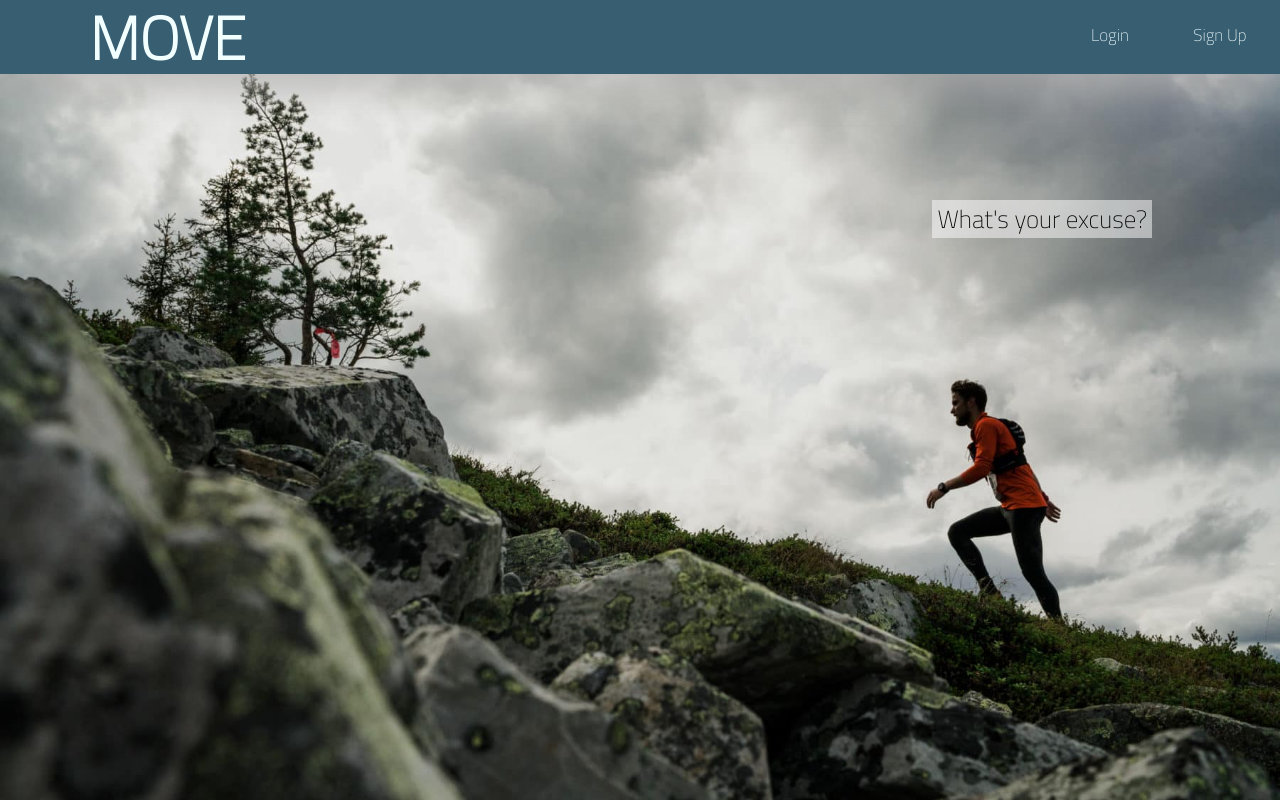
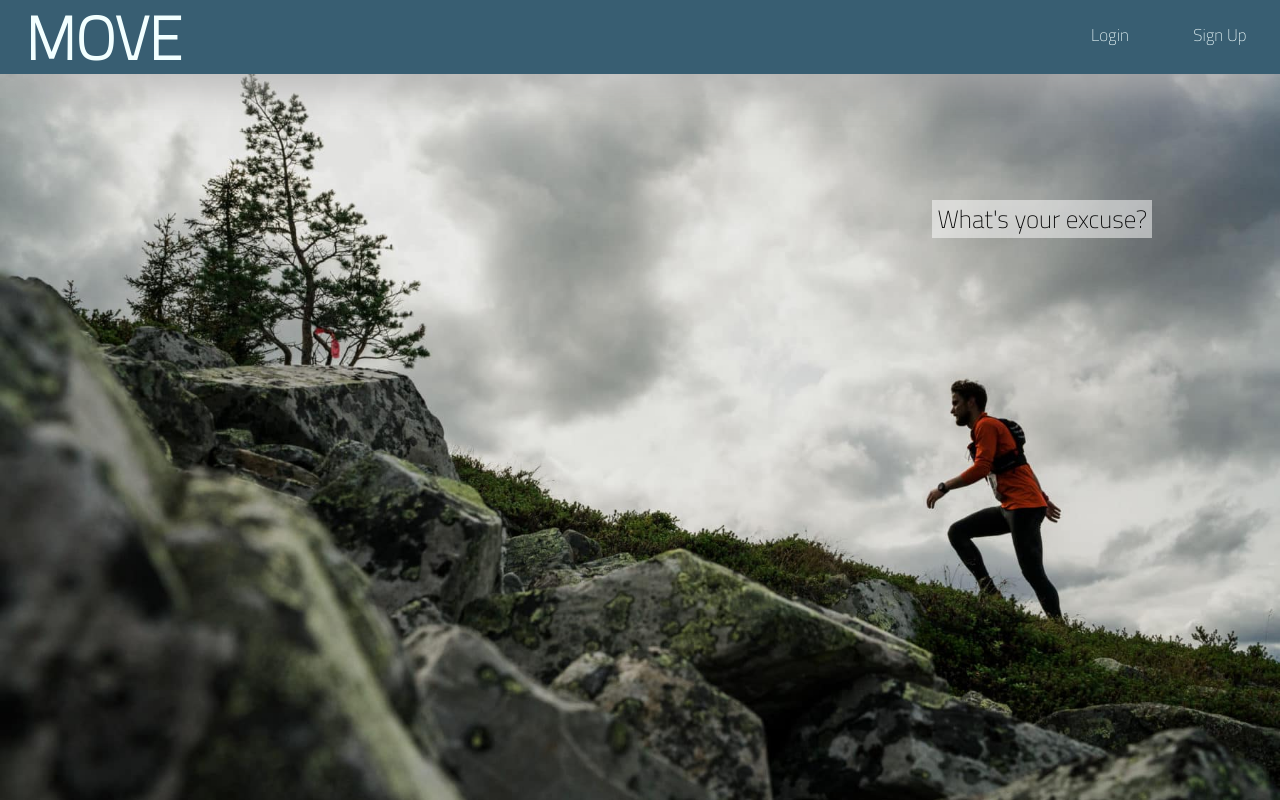
Before and after one commit to cogrod17/move, a React (Create React App) app in the folder client/: page / in a window 1280 px wide. Built offline with nearby package versions, Linux system fonts and the light colour scheme.

Commit message:
updates :/

```diff
--- a/client/src/components/App.js
+++ b/client/src/components/App.js
@@ -11,6 +11,8 @@ import EditImage from "./profile/EditImage";
 import EditProfile from "./profile/EditProfile";
 import NewChat from "./chat/NewChat";
 import NewWorkout from "./profile/NewWorkout";
+import Login from "./landing/Login";
+import SignUp from "./landing/SignUp";
 import history from "../history";
 import "../styles/app.css";
 import Feed from "./feed/Feed";
--- a/client/src/components/landing/Landing.js
+++ b/client/src/components/landing/Landing.js
@@ -17,7 +17,6 @@ class Landing extends Component {
         <div className="landing-img-container">
           <img className="landing-img" src={pic} alt="landing-pic" />
         </div>
-        <div className="landing-title">MOVE</div>
         <Login />
         <SignUp />
       </div>
--- a/client/src/components/landing/landingStyles.css
+++ b/client/src/components/landing/landingStyles.css
@@ -16,27 +16,12 @@
 .landing-quote {
   position: absolute;
   background: rgba(255, 255, 255, 0.5);
-  z-index: 1;
   top: 25%;
   right: 10%;
   font-size: 25px;
   padding: 0 5px;
+  z-index: 1;
 }
-
-/*
-.modal-container {
-  position: absolute;
-  left: 50%;
-  top: 50%;
-  transform: translate(-50%, -50%);
-  background-color: rgba(255, 255, 255, 0.8);
-
-
-
-
-  padding-bottom: 10px;
-}
-*/
 
 .form-field {
   position: relative;
--- a/client/src/components/profile/profileStyle.css
+++ b/client/src/components/profile/profileStyle.css
@@ -24,7 +24,7 @@
   display: flex;
   background-color: var(--sectionBackground);
   box-shadow: var(--boxShadow);
-  /*border: #385e72 solid 1px;*/
+
   border-top: var(--borderMain);
   border-radius: 20px;
   flex-direction: column;
@@ -43,9 +43,8 @@
 .history-container {
   display: flex;
   flex-direction: column;
-  max-width: 105%;
-  min-width: 105%;
-
+  max-width: 110%;
+  min-width: 110%;
   align-items: left;
 }
 
--- a/client/src/styles/app.css
+++ b/client/src/styles/app.css
@@ -18,12 +18,12 @@
 }
 
 .app {
+  position: relative;
   font-size: 17px;
   min-height: 100vh;
-  position: relative;
-  top: 0;
   width: 100vw;
   background: var(--appBackground);
+  overflow: hidden;
 }
 
 .header-container {
@@ -41,7 +41,7 @@
 .title {
   flex: 3;
   display: flex;
-  margin-left: 7%;
+  margin-left: 2%;
   justify-content: left;
   align-items: center;
   text-transform: uppercase;
@@ -163,6 +163,7 @@
 
 .modal-container {
   position: absolute;
+
   top: 100px;
   left: 50%;
   transform: translate(-50%);
```
